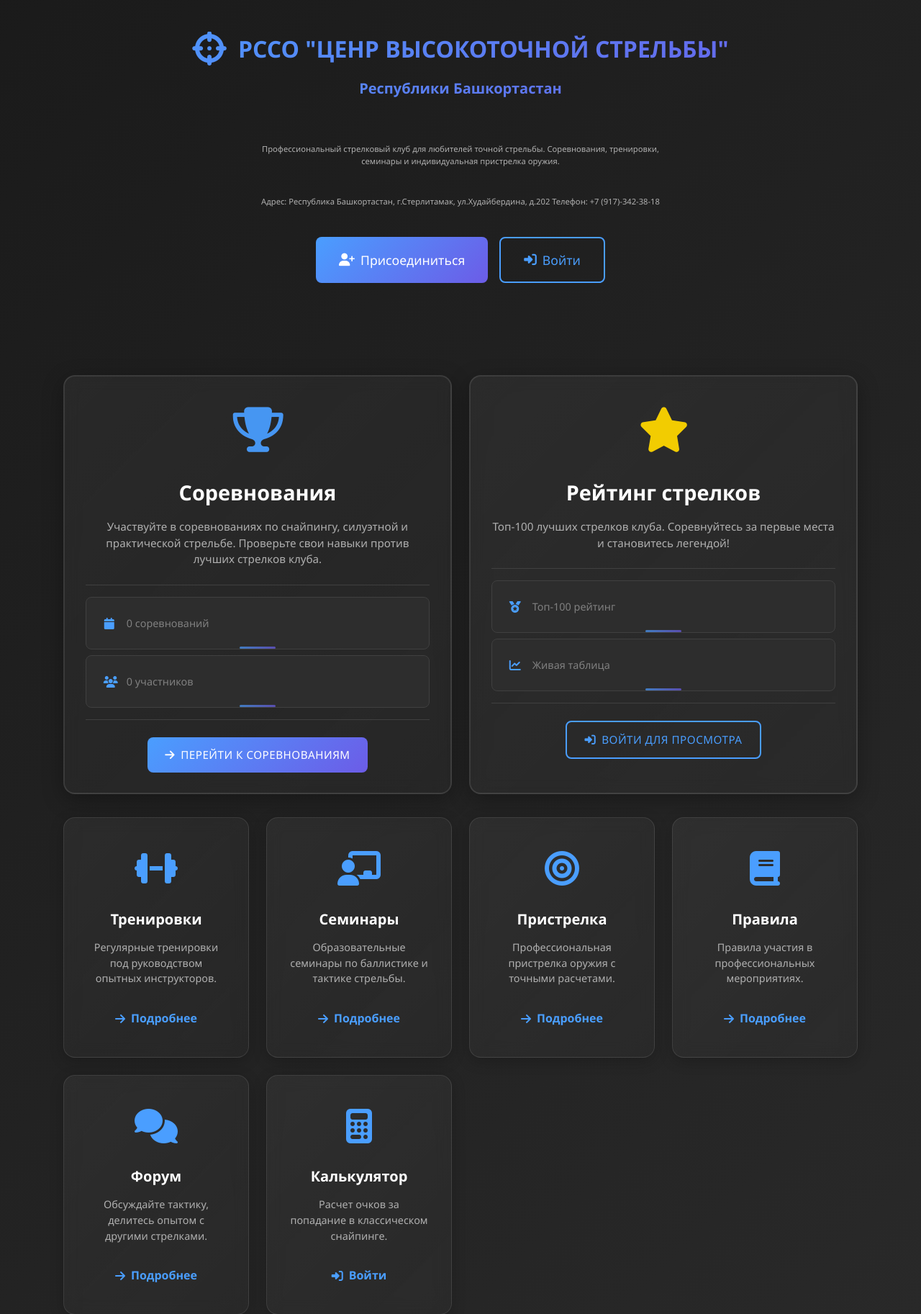
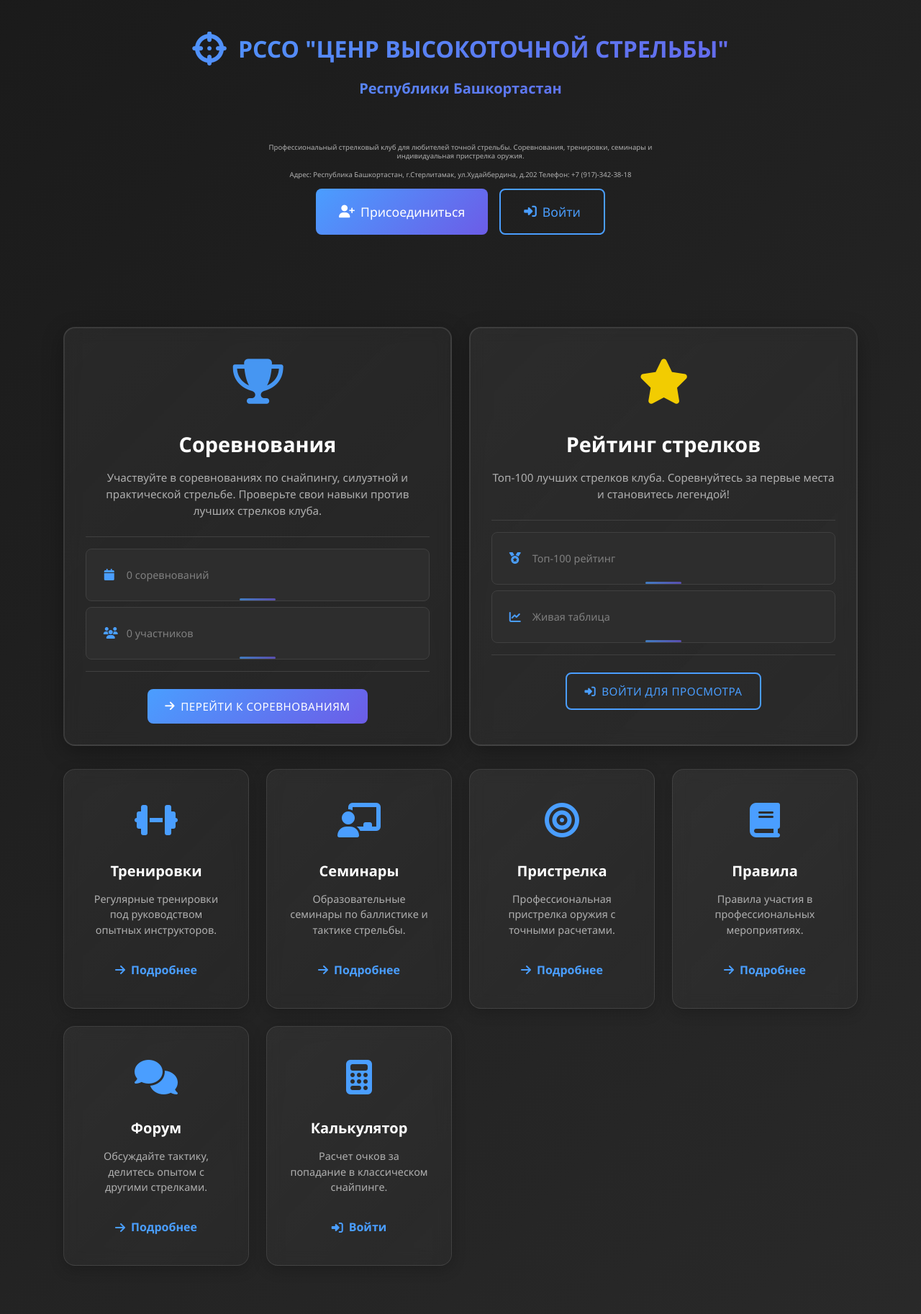
Before and after one commit to testMonzeN/cvs, a Django app: page / in a window 1280 px wide. Shown: the part 148-1973 px from the top of the page at 72% size. Run offline with Django 5.2, Linux system fonts and the light colour scheme; data that the repository does not hold is empty; some libraries are stand-ins or nearby versions.

Commit message:
mini-fix main page

```diff
--- a/main/templates/global/base.html
+++ b/main/templates/global/base.html
@@ -12,7 +12,7 @@
     <!--<link rel="icon" href="{% static 'img/phantom-final-logo.svg' %}" type="image/svg+xml">-->
     <!--<link rel="shortcut icon" href="{% static 'img/phantom-final-logo.svg' %}" type="image/svg+xml">-->
     <!-- CSS Files -->
-    <link rel="stylesheet" href="{% static 'css/base.css' %}">
+    <link rel="stylesheet" href="{% static 'css/base.css' %}?v=2.0">
     <link rel="stylesheet" href="{% static 'css/components.css' %}">
     <link rel="stylesheet" href="{% static 'css/navigation.css' %}">
     <link rel="stylesheet" href="{% static 'css/forms.css' %}">
--- a/main/templates/home/main.html
+++ b/main/templates/home/main.html
@@ -16,11 +16,11 @@
                     </div>
                     <p>Республики Башкортастан</p>
                 </h1>
-                <p class="hero-description">
+                <p class="hero-description" style="font-size: 0.6rem !important; line-height: 1.3 !important; margin-bottom: 0.8rem !important;">
                     Профессиональный стрелковый клуб для любителей точной стрельбы.
                     Соревнования, тренировки, семинары и индивидуальная пристрелка оружия.
                 </p>
-                <p class="hero-contact">
+                <p class="hero-contact" style="font-size: 0.6rem !important; line-height: 1.3 !important; margin-bottom: 0.8rem !important;">
                     Адрес: Республика Башкортастан, г.Стерлитамак, ул.Худайбердина, д.202
                     Телефон: +7 (917)-342-38-18
                 </p>
```
